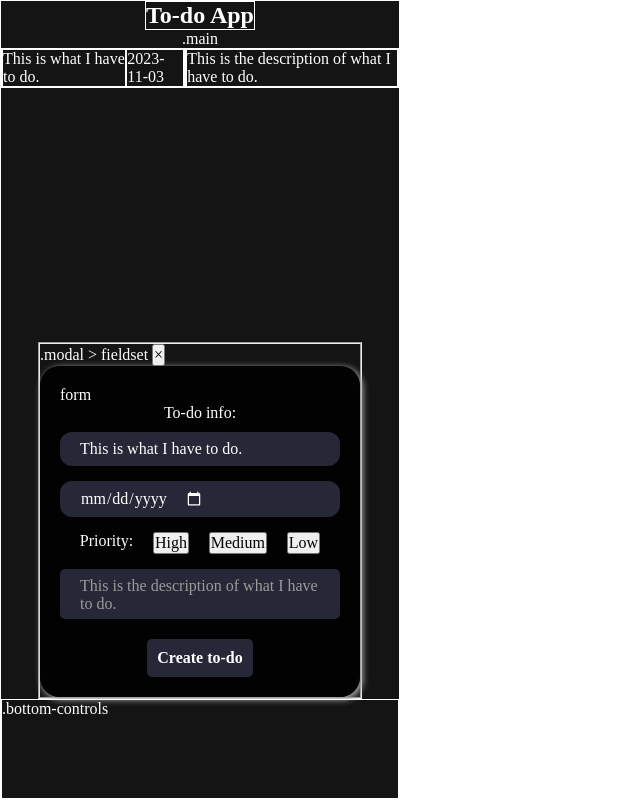
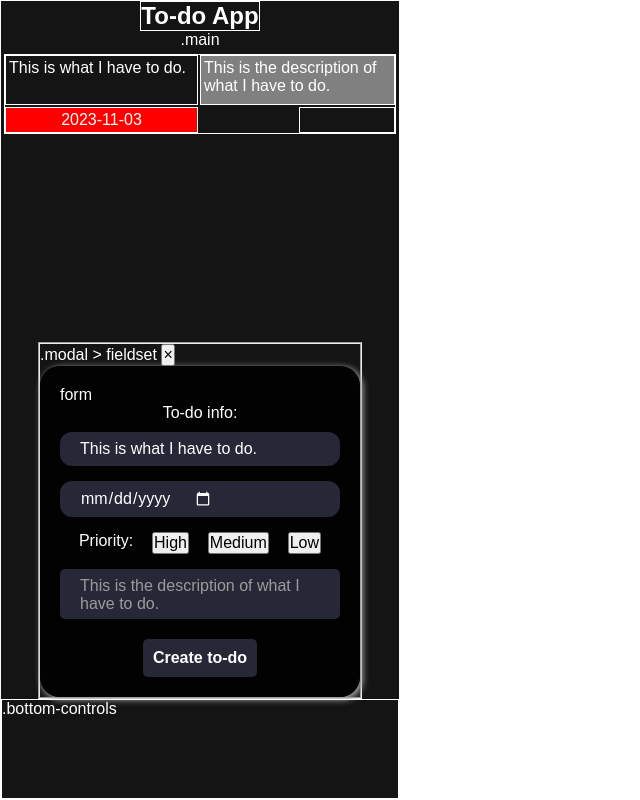
Before and after one commit to t0ntin/to-do-list, a website built with webpack: page src/index.html in a window 1280 px wide. Both pictures are taken after a click on the button "Create to-do". Shown: the whole page, without its empty margins (0-640 px from the left). Built offline with nearby package versions, Linux system fonts and the light colour scheme.

Commit message:
Working on layout of todos (ul,li elements)

```diff
--- a/src/index.html
+++ b/src/index.html
@@ -7,11 +7,19 @@
 </head>
 <body>
   <main class="main">
-    <section class="title-container">
+    <section class="page-title-container">
       <h1 class="title">
         To-do App
       </h1>
     </section> .main
+    <!-- <ul class="todo-heading-ul">
+      <li class="todo-heading"></li>
+      <li class="date-heading"></li>
+      <li class="priority-heading"></li>
+      <li class="description-heading"></li>
+    </ul> -->
+
+
 
     <div class="modal" id="modal">
       <fieldset>.modal > fieldset
@@ -25,7 +33,7 @@
 
           <div>
             <!-- <label for="date">Due date:</label> -->
-            <input type="date" id="date" name="date" required minlength="10" maxlength="10" />
+            <input type="date" id="date" name="date" minlength="10" maxlength="10" />
           </div>
 
           <div class="priority-container"><p>Priority:</p>
--- a/src/index.js
+++ b/src/index.js
@@ -8,6 +8,11 @@ import { renderTodos } from './render-to-do';
 // title.append(myIcon);
 
 
+// export const mainTodoObj = [{
+//   description : "This is the description of what I have to do.",
+//   dueDate:  "2023-11-02",
+//   priority : "High",
+//   todo:  "This is what I have to do."}];
 export const mainTodoObj = [];
 
 class Todo {
--- a/src/render-to-do.js
+++ b/src/render-to-do.js
@@ -7,12 +7,13 @@ export function renderTodos() {
   const main = document.querySelector('.main');
   // main.innerHTML = '';
   for (const todo of mainTodoObj) {
-    main.innerHTML += `<section class="todo-item">
+    main.innerHTML += `
+    <ul class="todo-item">
     <li class="todo-title">${todo.todo}</li>
+    <li class="todo-description">${todo.description}</li>
     <li class="todo-date">${todo.dueDate}</li>
     <li class="todo-priority">${todo.priority}</li>
-    <li class="todo-description">${todo.description}</li>
-  </section>`
+  </ul>`
 
   }
 }
--- a/src/style.css
+++ b/src/style.css
@@ -22,6 +22,7 @@
 
 body {
   color: white;
+  font-family: Arial, Helvetica, sans-serif;
 }
 
 input,
@@ -66,7 +67,7 @@ img {
   flex-direction: column;
   align-items: center;
 }
-.title-container {
+.page-title-container {
   border: 1px solid rgb(255, 255, 255);
   display: flex;
   justify-content: center;
@@ -246,13 +247,46 @@ input[type="checkbox"] {
 }
 
 .todo-item {
-  display: flex;
-  justify-content: space-between;
+  /* display: flex;
+  justify-content: space-between; */
   border: 1px solid white;
   width: auto;
-  height: auto;
+  max-height: 80px;
+  margin: 5px 3px 5px 3px;
+  display: grid;
+  grid-template-columns: 2fr 1fr 1fr;
+  grid-template-rows: minmax(auto, 100px) 26px;
+  gap: 2px;
+  /* row-gap: 100px; */
+
 }
+
 .todo-item li {
   border: 1px solid white;
+  padding: 3px;
+}
+
+ul li:nth-child(2) {
+  overflow: auto;
+
+  background-color: gray;
+  grid-column:2/4 ;
+  grid-row: 1/2;
 
 }
+
+ul li:nth-child(3) {
+  background-color: red;
+  grid-column:1/2 ;
+  grid-row: 2/3;
+  text-align: center;
+
+}
+
+
+ul li:nth-child(4) {
+  /* background-color: red; */
+  grid-column:3/4 ;
+  grid-row: 2/3;
+
+}
```
Also changed, not shown: dist/bundle.js, dist/index.html.
